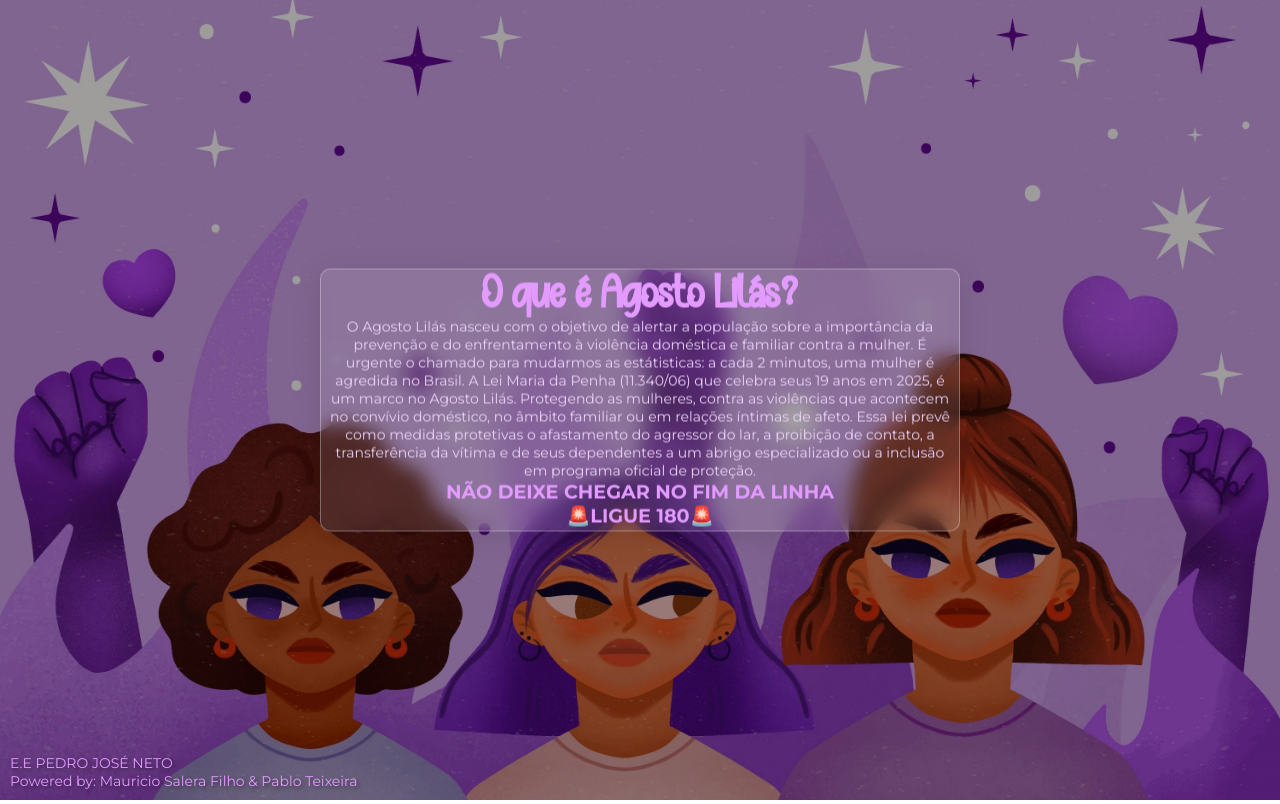
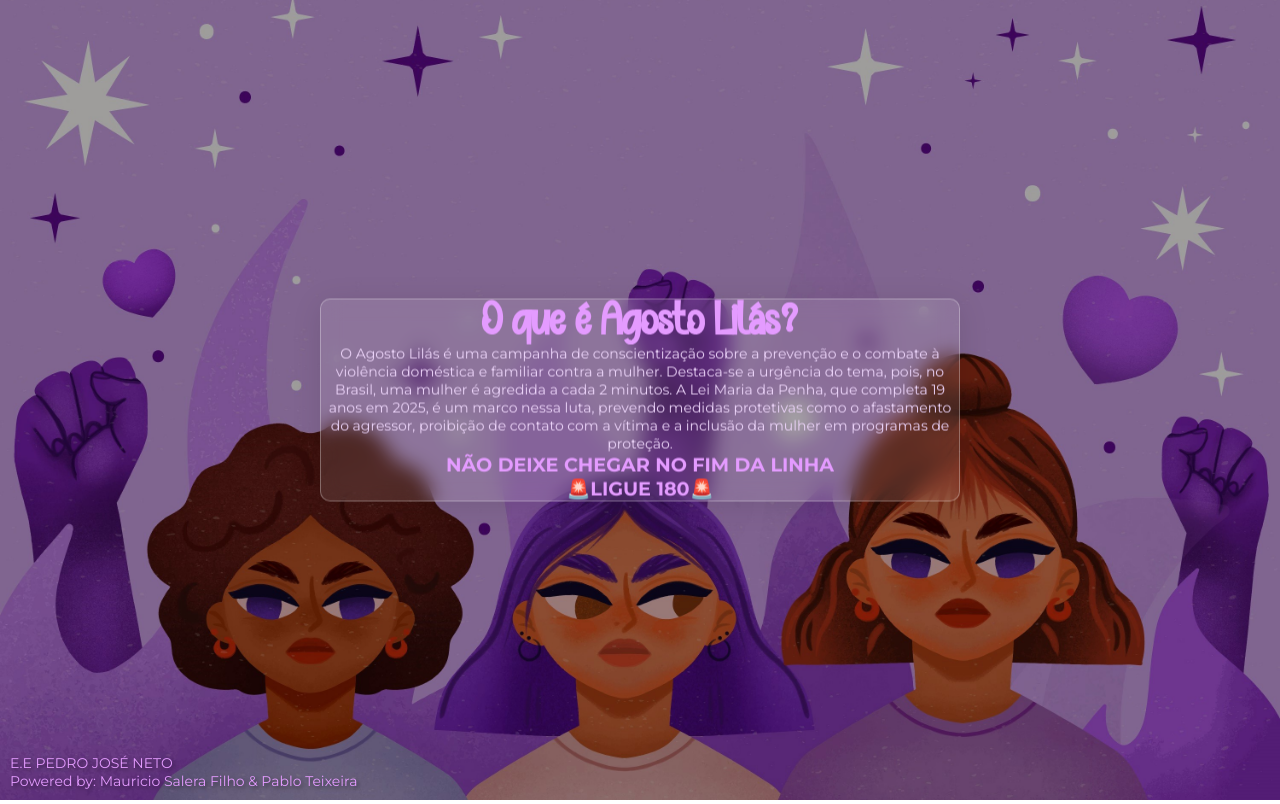
Before and after one commit to PabloTeixeiraDs/LilacAugust, a plain HTML site: page index.html in a window 1280 px wide. Drawn offline with nearby package versions, Linux system fonts and the light colour scheme.

Commit message:
Ready w/ some improvements

```diff
--- a/index.html
+++ b/index.html
@@ -14,17 +14,13 @@
     <div class="card">
       <h1>O que é Agosto Lilás?</h1>
       <p>
-        O Agosto Lilás nasceu com o objetivo de alertar a população sobre a
-        importância da prevenção e do enfrentamento à violência doméstica e
-        familiar contra a mulher. É urgente o chamado para mudarmos as
-        estátisticas: a cada 2 minutos, uma mulher é agredida no Brasil. A Lei
-        Maria da Penha (11.340/06) que celebra seus 19 anos em 2025, é um marco
-        no Agosto Lilás. Protegendo as mulheres, contra as violências que
-        acontecem no convívio doméstico, no âmbito familiar ou em relações
-        íntimas de afeto. Essa lei prevê como medidas protetivas o afastamento
-        do agressor do lar, a proibição de contato, a transferência da vítima e
-        de seus dependentes a um abrigo especializado ou a inclusão em programa
-        oficial de proteção.
+        O Agosto Lilás é uma campanha de conscientização sobre a prevenção e o
+        combate à violência doméstica e familiar contra a mulher. Destaca-se a
+        urgência do tema, pois, no Brasil, uma mulher é agredida a cada 2
+        minutos. A Lei Maria da Penha, que completa 19 anos em 2025, é um marco
+        nessa luta, prevendo medidas protetivas como o afastamento do agressor,
+        proibição de contato com a vítima e a inclusão da mulher em programas de
+        proteção.
       </p>
       <h2>NÃO DEIXE CHEGAR NO FIM DA LINHA<br />🚨LIGUE 180🚨</h2>
     </div>
--- a/styles.css
+++ b/styles.css
@@ -26,7 +26,6 @@ img {
   transform: translate(-50%, -50%);
   text-align: center;
   backdrop-filter: blur(10px);
-  padding: 3px;
   border-radius: 10px;
   background: rgba(255, 255, 255, 0.1);
   box-shadow: 0 4px 30px rgba(0, 0, 0, 0.1);
```
